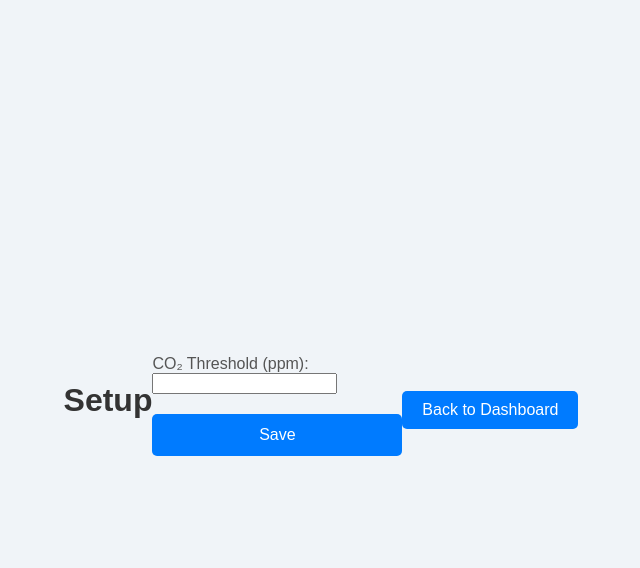
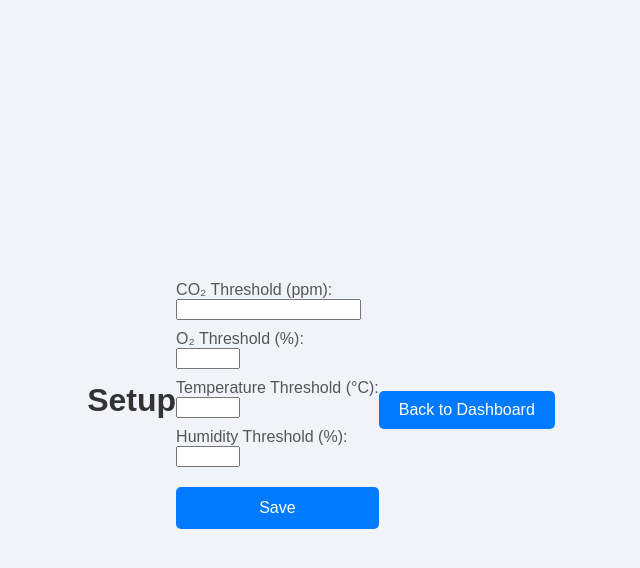
Before and after one commit to TheDukeElephant/bepproject, a Flask app: page /setup in a window 1280 px wide. Shown: the top 568 px of the page, without its empty margins (319-959 px from the left). Run offline with Flask 3, Linux system fonts and the light colour scheme; a user stored in the database is signed in.

Commit message:
add new setup page with all values

```diff
--- a/app/templates/setup.html
+++ b/app/templates/setup.html
@@ -9,8 +9,23 @@
 <body>
     <h1>Setup</h1>
     <form id="setup-form" method="POST" action="{{ url_for('main.setup') }}">
-        <label for="threshold">CO₂ Threshold (ppm):</label>
-        <input type="number" id="threshold" name="threshold" min="0" required />
+        <!-- CO₂ Threshold Input -->
+        <label for="co2-threshold">CO₂ Threshold (ppm):</label>
+        <input type="number" id="co2-threshold" name="co2_threshold" min="0" required />
+
+        <!-- O₂ Threshold Input -->
+        <label for="o2-threshold">O₂ Threshold (%):</label>
+        <input type="number" id="o2-threshold" name="o2_threshold" min="0" max="100" required />
+
+        <!-- Temperature Threshold Input -->
+        <label for="temp-threshold">Temperature Threshold (°C):</label>
+        <input type="number" id="temp-threshold" name="temp_threshold" min="-50" max="100" required />
+
+        <!-- Humidity Threshold Input -->
+        <label for="humidity-threshold">Humidity Threshold (%):</label>
+        <input type="number" id="humidity-threshold" name="humidity_threshold" min="0" max="100" required />
+
+        <!-- Submit Button -->
         <button type="submit">Save</button>
     </form>
 
```
